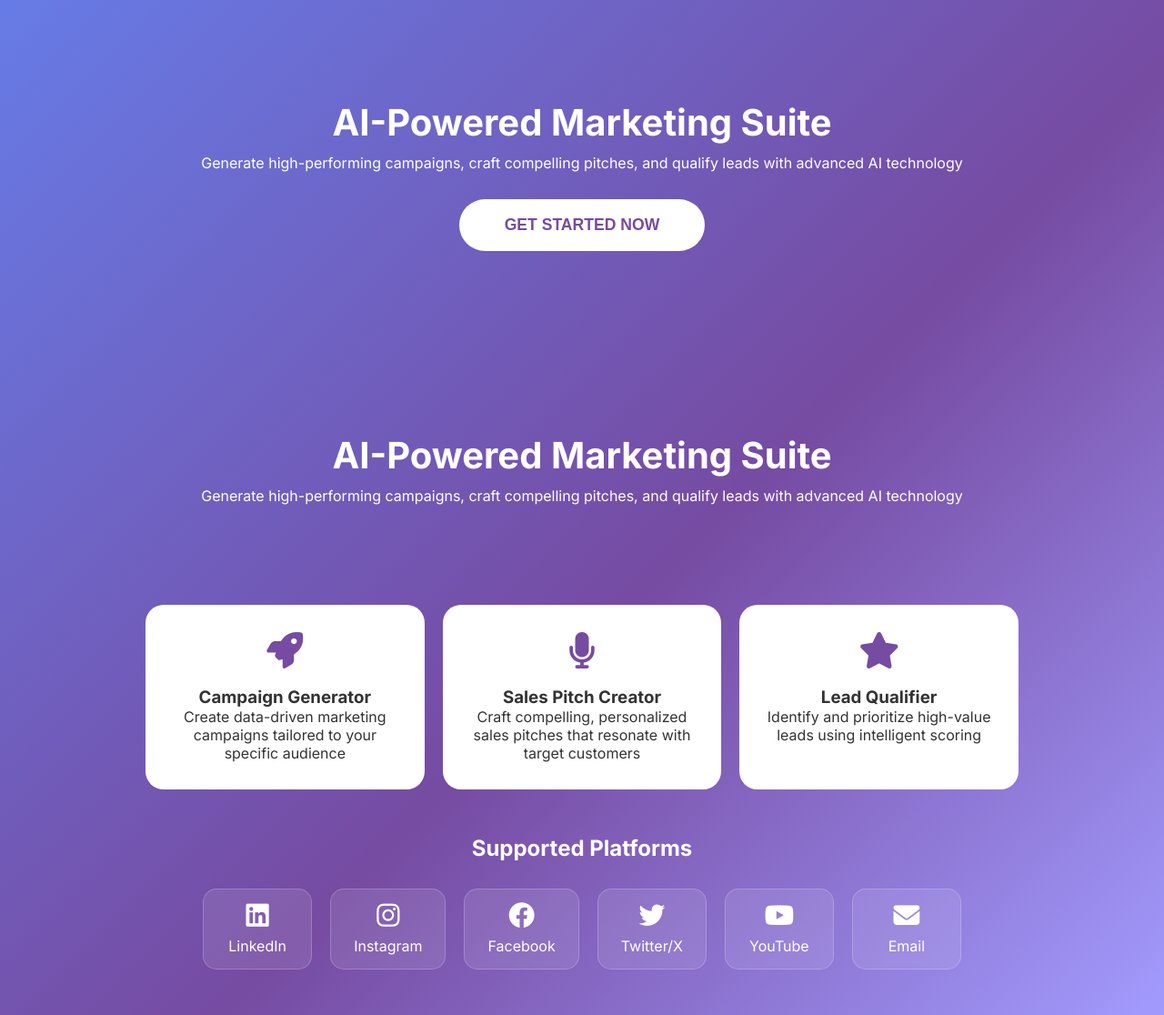
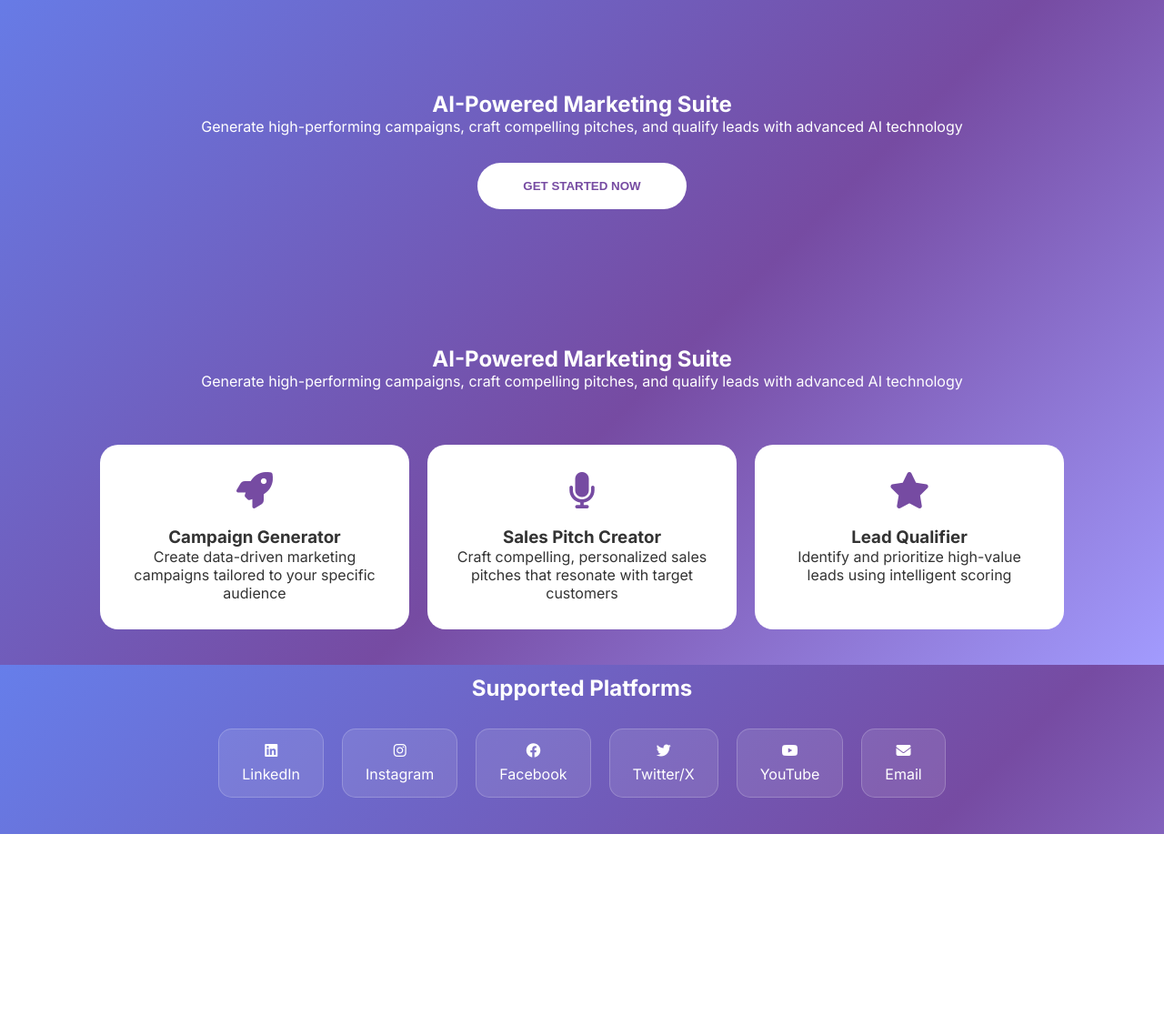
Before and after one commit to rajrohit1239/Hackthon_tech, a Flask app: page / in a window 1280 px wide. Shown: the part 69-1185 px from the top of the page at 91% size. After the commit the page ends 986 px from the top, so only its background shows below. Run offline with Flask 3, Linux system fonts and the light colour scheme.

Commit message:
Update styles.css

```diff
--- a/static/styles.css
+++ b/static/styles.css
@@ -7,6 +7,7 @@
 body {
     font-family: 'Inter', sans-serif;
     background: linear-gradient(135deg, #667eea 0%, #764ba2 58%, #a29bfe 100%);
+    background-attachment: fixed;
     color: #fff;
     min-height: 100vh;
 }
@@ -19,116 +20,92 @@
     backdrop-filter: blur(10px);
 }
 
+.container {
+    max-width: 1100px;
+    margin: 0 auto !important;
+    padding: 40px 20px;
+    background: transparent !important;
+}
+
 .logo { font-size: 1.5rem; font-weight: 700; }
 .nav-links a { color: #fff; text-decoration: none; margin-left: 20px; font-weight: 500; }
 
-.container { max-width: 1000px; margin: 50px auto; padding: 0 20px; }
-
-.hero { text-align: center; margin-bottom: 50px; }
-.hero h1 { font-size: 2.5rem; margin-bottom: 10px; }
-
-.feature-grid {
-    display: grid;
-    grid-template-columns: repeat(3, 1fr);
-    gap: 20px;
-}
-
-.card {
+.card, .form-container {
     background: #fff;
     color: #333;
     padding: 30px;
     border-radius: 20px;
-    text-align: center;
-    cursor: pointer;
-    transition: transform 0.3s;
 }
+
+.feature-grid { display: grid; grid-template-columns: repeat(3, 1fr); gap: 20px; }
+.card { text-align: center; cursor: pointer; transition: transform 0.3s; }
 .card:hover { transform: translateY(-10px); }
 .card i { font-size: 2.5rem; color: #764ba2; margin-bottom: 20px; }
 
-.form-container {
-    background: #fff;
-    color: #333;
-    padding: 40px;
-    border-radius: 20px;
-    box-shadow: 0 10px 30px rgba(0,0,0,0.2);
+.form-container { box-shadow: 0 10px 30px rgba(0,0,0,0.2); }
+label { display: block; margin-top: 15px; font-weight: 600; color: #764ba2; }
+input, textarea {
+    width: 100%; padding: 12px; margin-top: 5px;
+    border: 1px solid #ddd; border-radius: 8px; font-family: inherit;
 }
 
-label { display: block; margin-top: 15px; font-weight: 600; color: #764ba2; }
-input, textarea {
+.button-group {
+    display: flex !important;
+    gap: 15px;
+    margin-top: 25px;
     width: 100%;
-    padding: 12px;
-    margin-top: 5px;
-    border: 1px solid #ddd;
-    border-radius: 8px;
-    font-family: inherit;
 }
 
-.btn-primary {
-    background: linear-gradient(90deg, #667eea, #764ba2);
-    color: white;
-    border: none;
-    padding: 15px 30px;
-    border-radius: 30px;
-    width: 100%;
-    margin-top: 25px;
-    cursor: pointer;
-    font-weight: 700;
+.btn-primary, .btn-clear {
+    flex: 1; padding: 15px; border-radius: 30px;
+    font-weight: 700; cursor: pointer; text-transform: uppercase;
+    display: flex; justify-content: center; align-items: center;
+    transition: 0.3s;
 }
 
+.btn-primary { background: linear-gradient(90deg, #667eea, #764ba2); color: white; border: none; }
+.btn-clear { background: transparent; border: 2px solid #764ba2; color: #764ba2; }
+.btn-clear:hover { background: #764ba2; color: #fff; }
+
 .result-box {
-    margin-top: 30px;
-    padding: 20px;
-    background: #f9f9f9;
-    border-left: 5px solid #764ba2;
-    color: #444;
-    white-space: pre-wrap;
+    margin-top: 30px; padding: 0 !important; background: #fff !important;
+    border-radius: 15px; border-left: 6px solid #764ba2;
+    box-shadow: 0 10px 30px rgba(0,0,0,0.1); color: #333;
+    width: 100%; max-width: 850px; margin-left: auto; margin-right: auto;
+    overflow: hidden;
 }
 
-.hidden { display: none; }
-/* Landing Page Hero  */
-.hero {
-    text-align: center;
-    padding: 60px 20px;
+.result-header {
+    background: #f8f9fa; padding: 12px 25px; font-size: 0.8rem;
+    font-weight: 800; color: #764ba2; border-bottom: 1px solid #eee;
+    text-transform: uppercase; display: flex; align-items: center; gap: 10px;
 }
 
-.get-started-btn {
-    margin: 30px auto;
-    padding: 18px 50px;
-    font-size: 1.1rem;
-    border-radius: 50px;
-    display: block;
-    width: fit-content;
-    background: #fff;
-    color: #764ba2;
-    cursor: pointer;
+.result-body { padding: 25px; line-height: 1.8; white-space: normal; }
+.result-body strong { color: #764ba2; font-weight: 700; }
+.result-body br { display: block; margin-bottom: 12px; content: ""; }
+
+.loading-container {
+    padding: 40px;
+    text-align: center;
+    color: #8321f3df !important;
+    font-weight: 600;
+    font-size: 1.2rem;
+    display: block !important;
 }
 
-/* Supported Platforms Grid [cite: 536-547] */
-.platforms-container {
-    margin-top: 50px;
-    text-align: center;
+.result-box.is-loading {
+    background: transparent !important;
+    border: none !important;
+    box-shadow: none !important;
 }
 
-.platform-grid {
-    display: flex;
-    justify-content: center;
-    gap: 20px;
-    flex-wrap: wrap;
-    margin-top: 30px;
+.hero { text-align: center; padding: 60px 20px; }
+.get-started-btn { margin: 30px auto; padding: 18px 50px; border-radius: 50px; display: block; width: fit-content; background: #fff; color: #764ba2; }
+.platforms-container { margin-top: 50px; text-align: center; }
+.platform-grid { display: flex; justify-content: center; gap: 20px; flex-wrap: wrap; margin-top: 30px; }
+.platform-item {
+    background: rgba(255, 255, 255, 0.1); padding: 15px 25px; border-radius: 15px;
+    border: 1px solid rgba(255, 255, 255, 0.2); display: flex; flex-direction: column; align-items: center; gap: 8px;
 }
-
-.platform-item {
-    background: rgba(255, 255, 255, 0.1);
-    padding: 15px 25px;
-    border-radius: 15px;
-    border: 1px solid rgba(255, 255, 255, 0.2);
-    display: flex;
-    flex-direction: column;
-    align-items: center;
-    gap: 8px;
-    min-width: 120px;
-}
-
-.platform-item i {
-    font-size: 1.8rem;
-}
+.hidden { display: none; }
```
